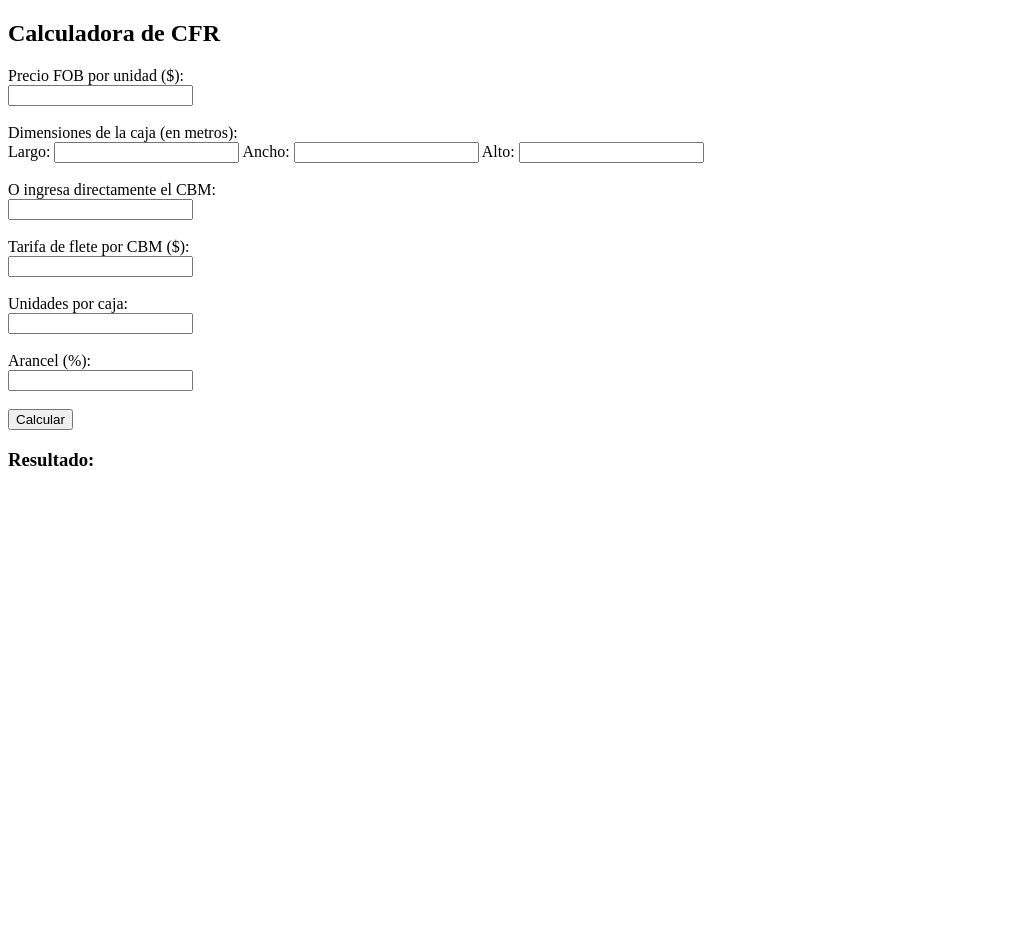
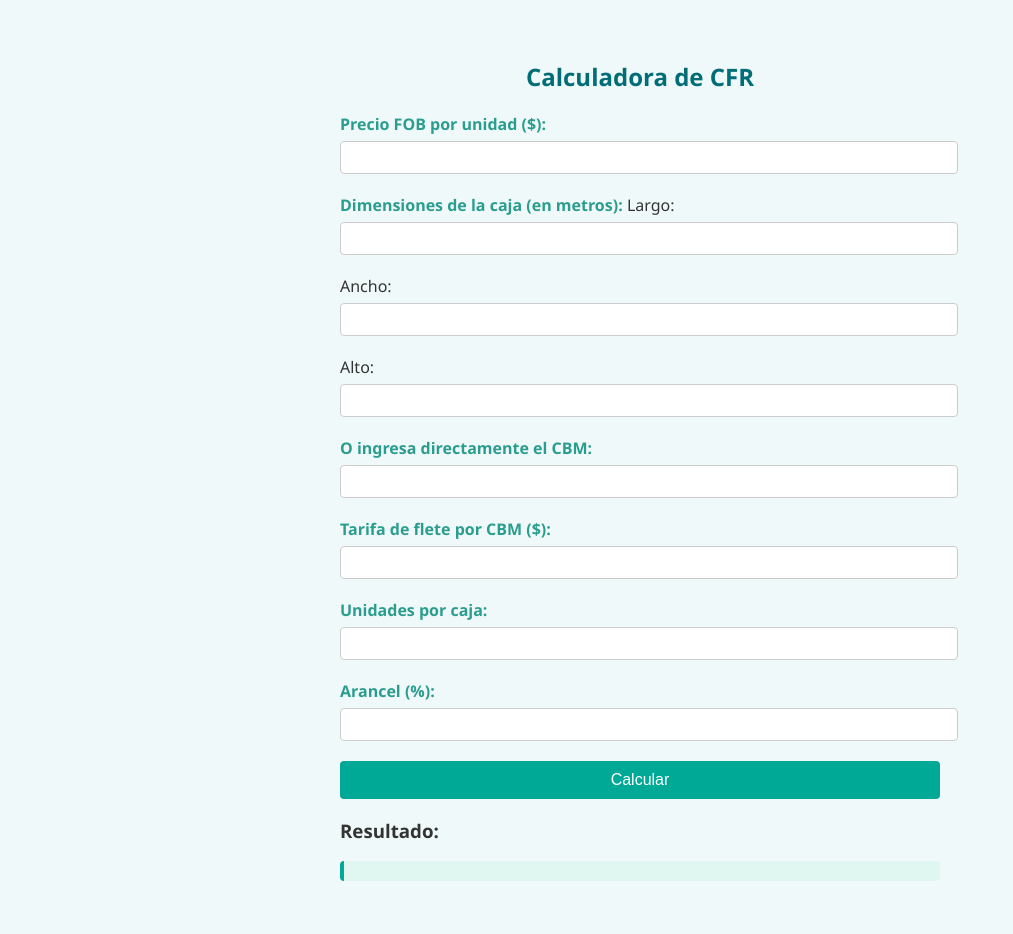
Before and after one commit to cmurillo088/Cotizador-CFR, a Flask app: page / in a window 1280 px wide. Shown: the whole page, without its empty margins (0-1013 px from the left). Before the commit the page ends 466 px from the top, so only its background shows below. Run offline with Flask 3, Linux system fonts and the light colour scheme.

Commit message:
Update index.html

```diff
--- a/templates/index.html
+++ b/templates/index.html
@@ -3,29 +3,73 @@
 <head>
   <meta charset="UTF-8">
   <title>Calculadora CFR</title>
+  <style>
+    body {
+      font-family: 'Segoe UI', Tahoma, Geneva, Verdana, sans-serif;
+      background-color: #f0f9f9;
+      color: #333;
+      padding: 40px;
+      max-width: 600px;
+      margin: auto;
+    }
+    h2 {
+      color: #006d77;
+      text-align: center;
+    }
+    label {
+      font-weight: bold;
+      color: #2a9d8f;
+    }
+    input {
+      width: 100%;
+      padding: 8px;
+      margin: 6px 0 20px;
+      border: 1px solid #ccc;
+      border-radius: 4px;
+    }
+    button {
+      background-color: #00a896;
+      color: white;
+      padding: 10px 20px;
+      border: none;
+      border-radius: 4px;
+      cursor: pointer;
+      width: 100%;
+      font-size: 16px;
+    }
+    button:hover {
+      background-color: #028090;
+    }
+    pre {
+      background-color: #e0f7f1;
+      padding: 10px;
+      border-left: 4px solid #00a896;
+      border-radius: 4px;
+    }
+  </style>
 </head>
 <body>
   <h2>Calculadora de CFR</h2>
   <form id="cotizador-form">
-    <label>Precio FOB por unidad ($):</label><br>
-    <input type="number" step="0.01" name="fob"><br><br>
+    <label>Precio FOB por unidad ($):</label>
+    <input type="number" step="0.01" name="fob">
 
-    <label>Dimensiones de la caja (en metros):</label><br>
+    <label>Dimensiones de la caja (en metros):</label>
     Largo: <input type="number" step="0.001" name="largo">
     Ancho: <input type="number" step="0.001" name="ancho">
-    Alto: <input type="number" step="0.001" name="alto"><br><br>
+    Alto: <input type="number" step="0.001" name="alto">
 
-    <label>O ingresa directamente el CBM:</label><br>
-    <input type="number" step="0.0001" name="cbm"><br><br>
+    <label>O ingresa directamente el CBM:</label>
+    <input type="number" step="0.0001" name="cbm">
 
-    <label>Tarifa de flete por CBM ($):</label><br>
-    <input type="number" step="0.01" name="tarifa_flete"><br><br>
+    <label>Tarifa de flete por CBM ($):</label>
+    <input type="number" step="0.01" name="tarifa_flete">
 
-    <label>Unidades por caja:</label><br>
-    <input type="number" name="unidades_por_caja"><br><br>
+    <label>Unidades por caja:</label>
+    <input type="number" name="unidades_por_caja">
 
-    <label>Arancel (%):</label><br>
-    <input type="number" step="0.01" name="arancel"><br><br>
+    <label>Arancel (%):</label>
+    <input type="number" step="0.01" name="arancel">
 
     <button type="submit">Calcular</button>
   </form>
```
